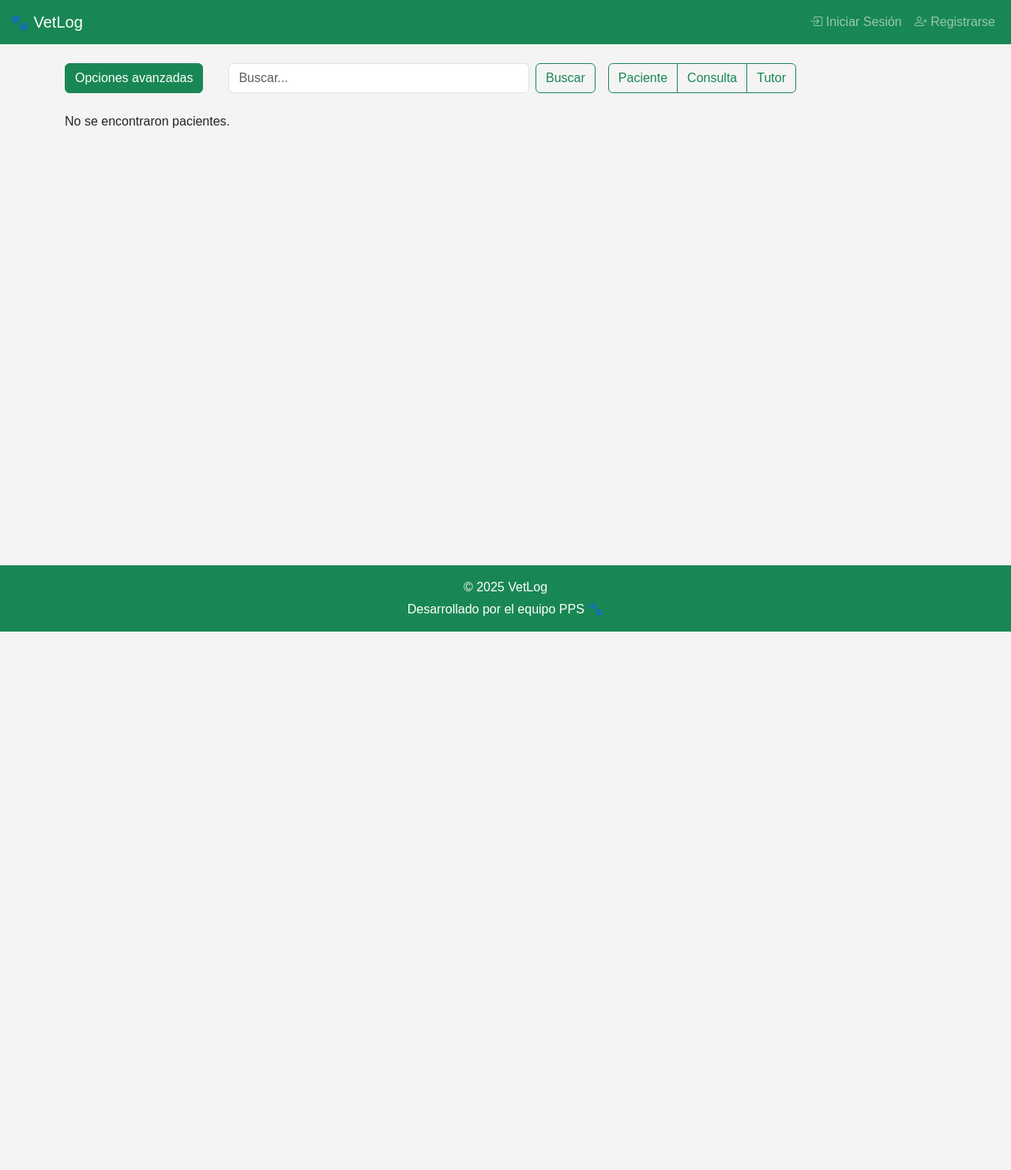
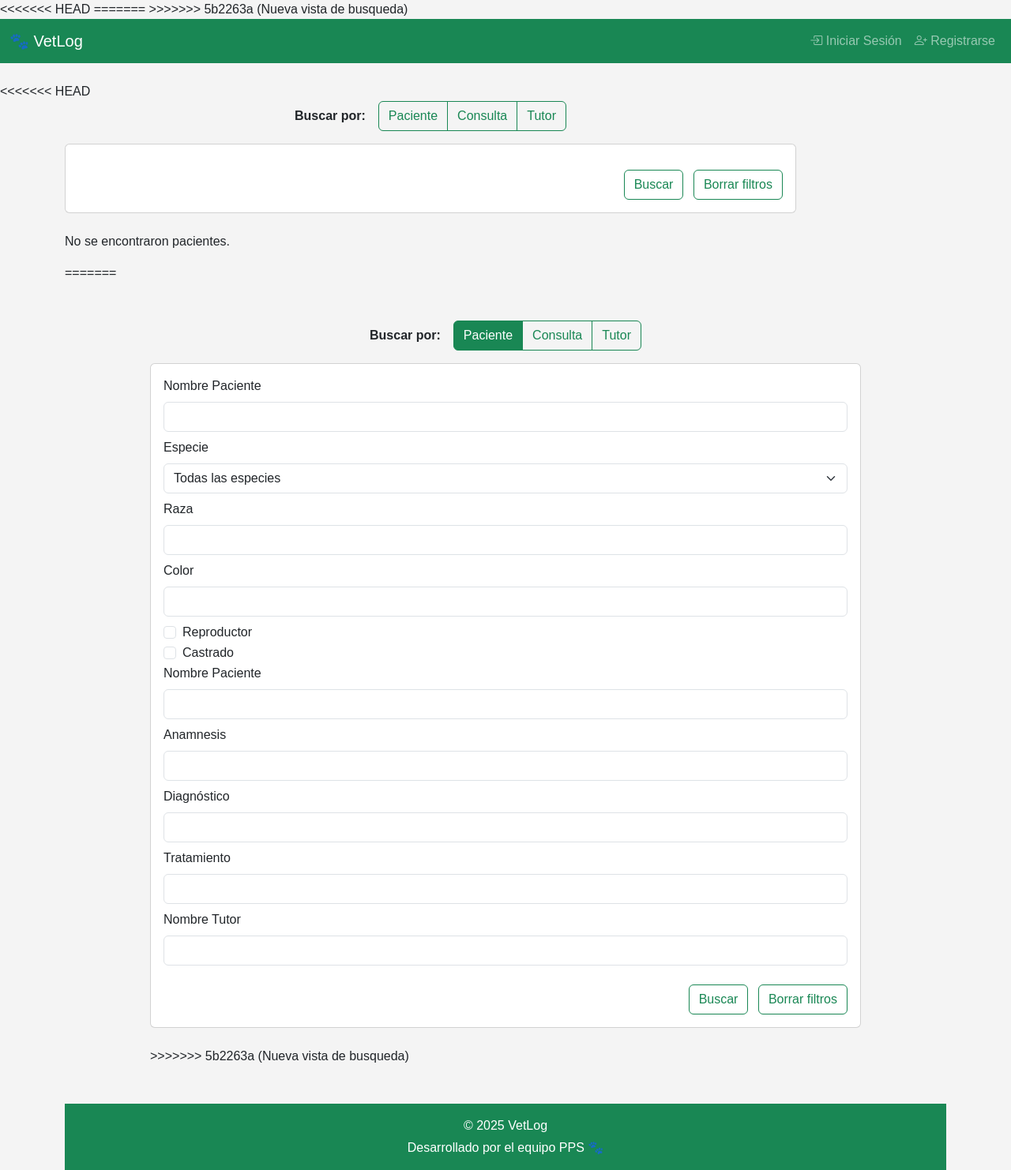
Before and after one commit to Walteriba/PPS, a Flask app: template templates/index.html in a window 1280 px wide. Shown: the whole page at 79% size. Before the commit the page ends 800 px from the top, so only its background shows below. Run offline with Flask 3, Linux system fonts and the light colour scheme; the template is opened without the code that fills it, so the values that code supplies are empty.

Commit message:
Nueva vista de busqueda

```diff
--- a/static/js/buscador.js
+++ b/static/js/buscador.js
@@ -73,9 +73,7 @@ document.addEventListener("DOMContentLoaded", function () {
   });
 
   // Detectar el enter
-  document
-    .querySelectorAll("#filtrosAvanzados input")
-    .forEach((input) => {
+  searchForm.querySelectorAll("input").forEach((input) => {
     input.addEventListener("keypress", function (e) {
       if (e.key === "Enter") {
         e.preventDefault();
--- a/templates/index.html
+++ b/templates/index.html
@@ -4,13 +4,19 @@
   <meta charset="UTF-8">
   <title>VetLog</title>
   <link href="https://cdn.jsdelivr.net/npm/bootstrap@5.3.3/dist/css/bootstrap.min.css" rel="stylesheet">
+<<<<<<< HEAD
   <link rel="stylesheet" href="../static/style.css">
   <link rel="stylesheet" href="https://cdn.jsdelivr.net/npm/bootstrap-icons@1.11.1/font/bootstrap-icons.css">
+=======
+  <link rel="stylesheet" href="{{ url_for('static', filename='style.css') }}">
+>>>>>>> 5b2263a (Nueva vista de busqueda)
 </head>
+
 <body class="d-flex flex-column min-vh-100">
   <!-- Navbar -->
   {% include 'partials/header.html' %}
 
+<<<<<<< HEAD
   <div class="container">
     <div class= "row">
       <!-- Buscador -->
@@ -20,10 +26,16 @@
     <!-- Tarjetas de pacientes -->
       {% include 'partials/pacientes.html' %}
     </div>
+=======
+<main class="flex-grow-1 d-flex justify-content-center align-items-start py-5">
+  <div class="w-100" style="max-width: 900px;">
+    {% include 'partials/buscador.html' %}
+>>>>>>> 5b2263a (Nueva vista de busqueda)
   </div>
+</main>
+
   <!-- Footer -->
   {% include 'partials/footer.html' %}
-
 
   <script src="https://cdn.jsdelivr.net/npm/bootstrap@5.3.3/dist/js/bootstrap.bundle.min.js"></script>
   <script src="{{ url_for('static', filename='js/buscador.js') }}"></script>
--- a/templates/partials/buscador.html
+++ b/templates/partials/buscador.html
@@ -1,36 +1,7 @@
-<!-- Barra de busqueda con switch y filtros -->
-<div class="d-flex align-items-center justify-content-between mb-4">
-  <!-- Boton opciones avanzadas -->
-  <button
-    class="btn btn-success me-3"
-    type="button"
-    data-bs-toggle="collapse"
-    data-bs-target="#filtrosAvanzados"
-    aria-expanded="false"
-    aria-controls="filtrosAvanzados"
-  >
-    Opciones avanzadas
-  </button>
-
-  <!-- Barra de busqueda -->
-  <form
-    id="searchForm"
-    class="flex-grow-1 d-flex mx-3"
-    action="/buscar"
-    method="GET"
-  >
-    <input
-      id="searchInput"
-      class="form-control me-2"
-      type="search"
-      name="q"
-      value="{{ search.query }}"
-      placeholder="Buscar..."
-    />
-    <button class="btn btn-outline-success" type="submit">Buscar</button>
-  </form>
-
-  <!-- Switch Paciente / Tutor / Consulta -->
+<div class="mb-4">
+  <!-- Modos de busqueda -->
+  <div class="d-flex align-items-center justify-content-center mb-3">
+    <label class="fw-bold me-3">Buscar por:</label>
     <div class="btn-group" role="group" aria-label="Modo búsqueda">
       <input
         type="radio"
@@ -39,7 +10,7 @@
         id="modoPaciente"
         value="paciente"
         autocomplete="off"
-      {% if search.modo == "paciente" %}checked{% endif %}
+        {% if search.modo == "paciente" or not search.modo %}checked{% endif %}
       />
       <label class="btn btn-outline-success" for="modoPaciente">Paciente</label>
 
@@ -64,15 +35,23 @@
         {% if search.modo == "tutor" %}checked{% endif %}
       />
       <label class="btn btn-outline-success" for="modoTutor">Tutor</label>
-
     </div>
   </div>
 
-<!-- Filtros avanzados -->
-<div class="collapse mb-3 {% if search.advanced %}show{% endif %}" id="filtrosAvanzados">
+  <!-- Filtros -->
+  <form id="searchForm" action="/buscar" method="GET">
     <div class="card card-body">
+
       <!-- Filtros Paciente -->
       <div id="filtrosPaciente">
+        <div class="mb-2">
+          <label class="form-label">Nombre Paciente</label>
+          <input
+          type="text"
+          class="form-control"
+          name="nombre_paciente"
+          value="{{ search.nombre_paciente }}">
+        </div>
         <div class="mb-2">
           <label class="form-label">Especie</label>
           <select class="form-select" name="especie">
@@ -91,8 +70,7 @@
           type="text"
           class="form-control"
           name="raza"
-          value="{{ search.raza }}"
-        />
+          value="{{ search.raza }}">
         </div>
         <div class="mb-2">
           <label class="form-label">Color</label>
@@ -100,8 +78,7 @@
           type="text"
           class="form-control"
           name="color"
-          value="{{ search.color }}"
-        />
+          value="{{ search.color }}">
         </div>
         <div class="form-check">
           <input
@@ -109,8 +86,7 @@
           type="checkbox"
           name="reproductor"
           value="1"
-          {% if search.reproductor %}checked{% endif %}
-        />
+          {% if search.reproductor %}checked{% endif %}>
           <label class="form-check-label">Reproductor</label>
         </div>
         <div class="form-check">
@@ -119,21 +95,30 @@
           type="checkbox"
           name="castrado"
           value="1"
-          {% if search.castrado %}checked{% endif %}
-        />
+          {% if search.castrado %}checked{% endif %}>
           <label class="form-check-label">Castrado</label>
         </div>
       </div>
 
       <!-- Filtros Consulta -->
-    <div id="filtrosConsulta" style="display: none">
+      <div id="filtrosConsulta">
+        <div class="mb-2">
+          <label class="form-label">Nombre Paciente</label>
+          <input
+          type="text"
+          class="form-control"
+          name="nombre_paciente"
+          value="{{ search.nombre_paciente }}"
+          >
+        </div>
         <div class="mb-2">
           <label class="form-label">Anamnesis</label>
           <input
           type="text"
           class="form-control"
           name="anamnesis"
-          value="{{ search.anamnesis }}"/>
+          value="{{ search.anamnesis }}"
+          >
         </div>
         <div class="mb-2">
           <label class="form-label">Diagnóstico</label>
@@ -141,7 +126,7 @@
           type="text"
           class="form-control"
           name="diagnostico"
-          value="{{ search.diagnostico }}"/>
+          value="{{ search.diagnostico }}">
         </div>
         <div class="mb-2">
           <label class="form-label">Tratamiento</label>
@@ -149,46 +134,29 @@
           type="text"
           class="form-control"
           name="tratamiento"
-          value="{{ search.tratamiento }}"/>
+          value="{{ search.tratamiento }}"
+          >
         </div>
       </div>
 
       <!-- Filtros Tutor -->
-    <div id="filtrosTutor" style="display: none">
+      <div id="filtrosTutor">
         <div class="mb-2">
-        <label class="form-label">Teléfono</label>
-        <input
-          type="number"
-          class="form-control"
-          name="telefono"
-          value="{{ search.telefono }}"
-        />
-      </div>
-      <div class="mb-2">
-        <label class="form-label">Dirección</label>
+          <label class="form-label">Nombre Tutor</label>
           <input
           type="text"
           class="form-control"
-          name="direccion"
-          value="{{ search.direccion }}"
-        />
-      </div>
-      <div class="mb-2">
-        <label class="form-label">Email</label>
-        <input
-          type="text"
-          class="form-control"
-          name="email"
-          value="{{ search.email }}"
-        />
+          name="nombre_tutor"
+          value="{{ search.nombre_tutor }}"
+          >
         </div>
       </div>
-    <!-- Boton para borrar filtros -->
+
+      <!-- Botones -->
       <div class="text-end mt-3">
-      <button id="clearFilters" class="btn btn-outline-success" type="button">
-        Borrar filtros
-      </button>
-    </div>
-
+        <button class="btn btn-outline-success me-2" type="submit">Buscar</button>
+        <button id="clearFilters" class="btn btn-outline-success" type="button">Borrar filtros</button>
       </div>
     </div>
+  </form>
+</div>
```
Lines whose indentation alone changed are shown as unchanged.
